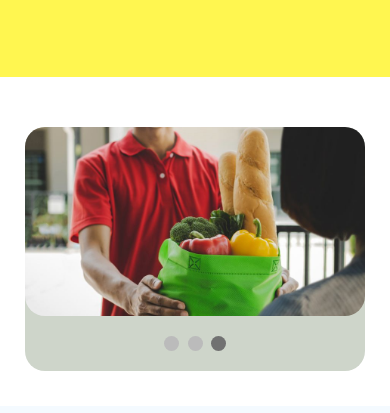
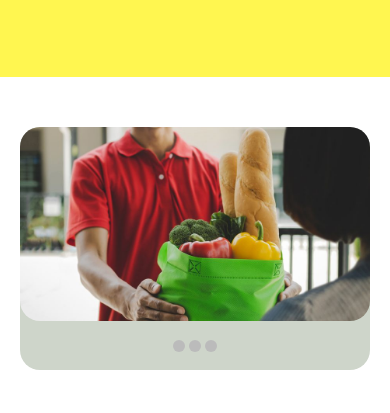
Before and after one commit to Ilham6307/Revou, a plain HTML site: page index.html in a window 390 px wide. Shown: the part 431-844 px from the top of the page. Drawn offline with Linux system fonts and the light colour scheme.

Commit message:
style.css

```diff
--- a/css/style.css
+++ b/css/style.css
@@ -95,7 +95,6 @@ header ul li a {
   border-radius: 20px;
   margin: 80px 20px;
   box-sizing: border-box;
-
 }
 .mySlides {
   display: none;
@@ -117,7 +116,6 @@ img.slide-image {
   display: inline-block;
   transition: background-color 0.6s ease;
 }
-
 .active {
   background-color: #717171;
 }
@@ -208,7 +206,7 @@ textarea {
   transition-duration: 0.4s;
   cursor: pointer;
 }
-.button1 {
+.submit-button {
   background-color: white;
   color: black;
   border: 2px solid #04aa6d;
@@ -216,9 +214,17 @@ textarea {
   width: 8vw;
   text-wrap: wrap;
 }
-.button1:hover {
+.submit-button:hover {
   background-color: #04aa6d;
   color: white;
+}
+.pesan-error {
+  color: red;
+}
+.kotakinput1 p {
+  font-size: 15px;
+  font-weight: 600;
+  margin-top: 2px ;
 }
 .review {
   display: flex;
@@ -251,9 +257,7 @@ textarea {
   justify-content: space-around;
   flex-wrap: wrap;
   margin: 45px 0;
-
 }
-
 .card {
   width: 300px;
   padding: 20px;
@@ -372,6 +376,24 @@ footer p {
   .slideshow-container {
     margin: 50px 25px 35px 25px;
   }
+  .slideshow-container {
+    max-width: 1000px;
+    position: relative;
+    background-color: #ced5ca;
+    padding-bottom: 7px;
+    border-radius: 20px;
+    margin: 50px 20px;
+    box-sizing: border-box;
+  }
+  .dot {
+    height: 12px;
+    width: 12px;
+    margin: 0 0 4px 0;
+    background-color: #bbb;
+    border-radius: 50%;
+    display: inline-block;
+    transition: background-color 0.6s ease;
+  }
   .contact {
     display: flex;
     width: 100%;
```
